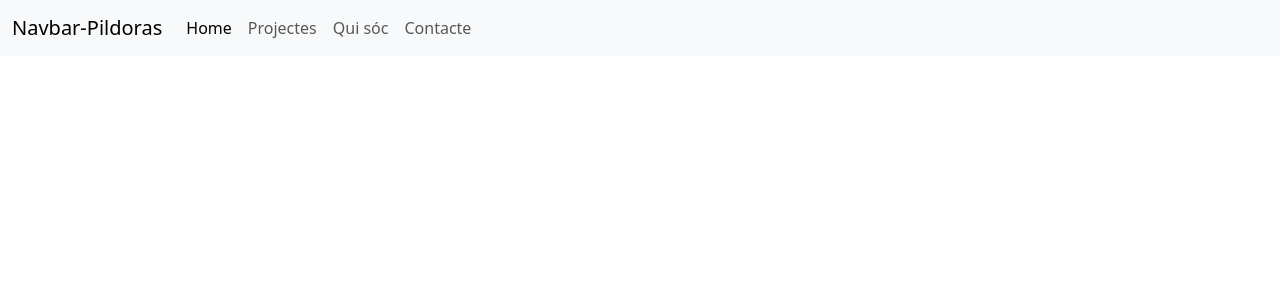
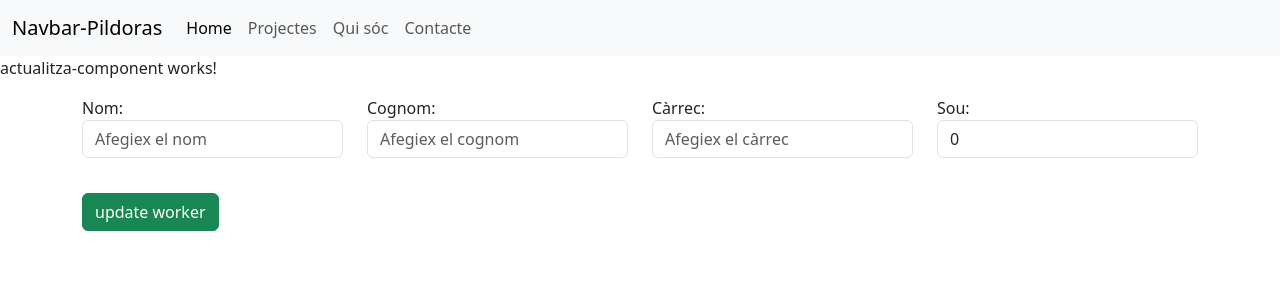
Before and after one commit to jaumevc/angular-pindoles, an Angular app in the folder treballadors-app/: page /actualitzar in a window 1280 px wide. Before the commit this address led to /. Shown: the top 300 px of the page. Built offline with nearby package versions, Linux system fonts and the light colour scheme.

Commit message:
routing V27 fins min 14

```diff
--- /dev/null
+++ b/treballadors-app/src/app/actualitza-component/actualitza-component.component.html
@@ -0,0 +1,32 @@
+<p>actualitza-component works!</p>
+<div class="container">
+    <form class="form-group row">
+        <!--es vol mostrar el texte indicatiu del textfield a sobre del quadre de text-->
+        <div class="form-group col-md-3">
+            <label for="nom">Nom:</label>
+            <input type="text" [(ngModel)]="txtfNom" name="nomTf" id="nomId" placeholder="Afegiex el nom"
+                class="form-control">
+        </div>
+        <div class="form-group col-md-3">
+            <label for="cognom">Cognom:</label>
+            <input type="text" [(ngModel)]="txtfCognom" name="cognomTf" id="cognomId" placeholder="Afegiex el cognom"
+                class="form-control">
+        </div>
+        <div class="form-group col-md-3">
+            <label for="carrec">Càrrec:</label>
+            <input type="text" [(ngModel)]="txtfCarrec" name="carrecTf" id="carrecId" placeholder="Afegiex el càrrec"
+                class="form-control">
+        </div>
+        <div class="form-group col-md-3">
+            <label for="sou">Sou:</label>
+            <input type="number" [(ngModel)]="txtfsou" name="souTf" id="souId" placeholder="Afegiex el sou"
+                class="form-control">
+        </div>
+
+        <div class="col">
+            <input type="submit" class="btn btn-success" value="update worker" (click)="updateWorker()"
+                style="margin-top: 35px;">
+        </div>
+    </form>
+
+</div>
--- /dev/null
+++ b/treballadors-app/src/app/actualitza-component/actualitza-component.component.ts
@@ -0,0 +1,24 @@
+import { Component } from '@angular/core';
+import { Treballador } from '../treballador.model';
+import { DadesTreballadors } from '../serveis/dades.service';
+
+@Component({
+  selector: 'app-actualitza-component',
+  templateUrl: './actualitza-component.component.html',
+  styleUrl: './actualitza-component.component.css'
+})
+export class ActualitzaComponentComponent {
+  txtfNom:string="";
+  txtfCognom:string="";
+  txtfCarrec:string="";
+  txtfsou:number=0;
+
+  idTreballador:number=0;
+
+  constructor( private serveiDades:DadesTreballadors){}
+
+  updateWorker(){
+    const nouTreballador = new Treballador(this.txtfNom, this.txtfCognom, this.txtfCarrec, this.txtfsou);
+    this.serveiDades.updateTreballador(nouTreballador);
+  }
+}
--- a/treballadors-app/src/app/serveis/dades.service.ts
+++ b/treballadors-app/src/app/serveis/dades.service.ts
@@ -9,10 +9,13 @@ import { PropietatExtra } from "../propietatExtra.model";
     providedIn: 'root'
   })
 export class DadesTreballadors{
-
+    //OPERACIONS BBDD TREBALLADOR
     private urlGet:string = 'http://localhost:8080/pildoras/angular-rest/treballador/allworkers';
     private urlPost:string = 'http://localhost:8080/pildoras/angular-rest/treballador/addworker';
 
+    private urlPut:string = 'http://localhost:8080/pildoras/angular-rest/treballador/updatetreballador';
+
+    //OPERACIONS BBDD PROPIETAT-EXTRA
     private urlGetPropsXtraByWorker:string ='http://localhost:8080/pildoras/angular-rest/propietatextra/propietatsbyworker';
     private urlPostPropietat:string ='http://localhost:8080/pildoras/angular-rest/propietatextra/addpropietat';
 
@@ -25,6 +28,11 @@ export class DadesTreballadors{
         // new Treballador("Jaume", "Valls", "Peó caminer", 1000)];
 
     //propietatExtra:PropietatExtra[]=[];
+
+    updateTreballador(treballador:Treballador): Observable<Treballador> {
+      const headers = new HttpHeaders({ 'Content-Type': 'application/json' });
+      return this.http.put<Treballador>(this.urlPut,treballador,{headers});
+    }
 
     //optenim estudiants del metode get de la API REST
     getAllTreballadors():Observable<Treballador[]>{
--- a/treballadors-app/src/app/treballador-fill/treballador-fill.component.html
+++ b/treballadors-app/src/app/treballador-fill/treballador-fill.component.html
@@ -1,8 +1,13 @@
 <!-- <p>treballador-fill works!</p> -->
 <div>
+  <!-- TODO JAUME!!!!!!!!!!!!!!!!!!!!!!! -->
   <ul>
     <li>
-        Entrada {{k+1}}: {{currant.nom}} {{currant.cognom}}, {{currant.carrec}}, {{currant.sou}}, <b>ID:</b> {{currant.id}}.
+        <!-- <a href="/actualitzar"> -->
+        <a [routerLink]="['/actualitzar',currant]">
+        <!-- <a [routerLink]="['/updatar',currant.id, currant.nom, currant.carrec, currant.sou]"> -->
+          Entrada {{k+1}}: {{currant.nom}} {{currant.cognom}}, {{currant.carrec}}, {{currant.sou}}, <b>ID:</b> {{currant.id}}.
+        </a>
     </li>
   </ul>
 
```
Also changed, not shown: treballadors-app/src/app/app.module.ts (+6 -2 lines), treballadors-app/src/app/actualitza-component/actualitza-component.component.css (added), 1 other file (tests, documents, lock files or other folders).
